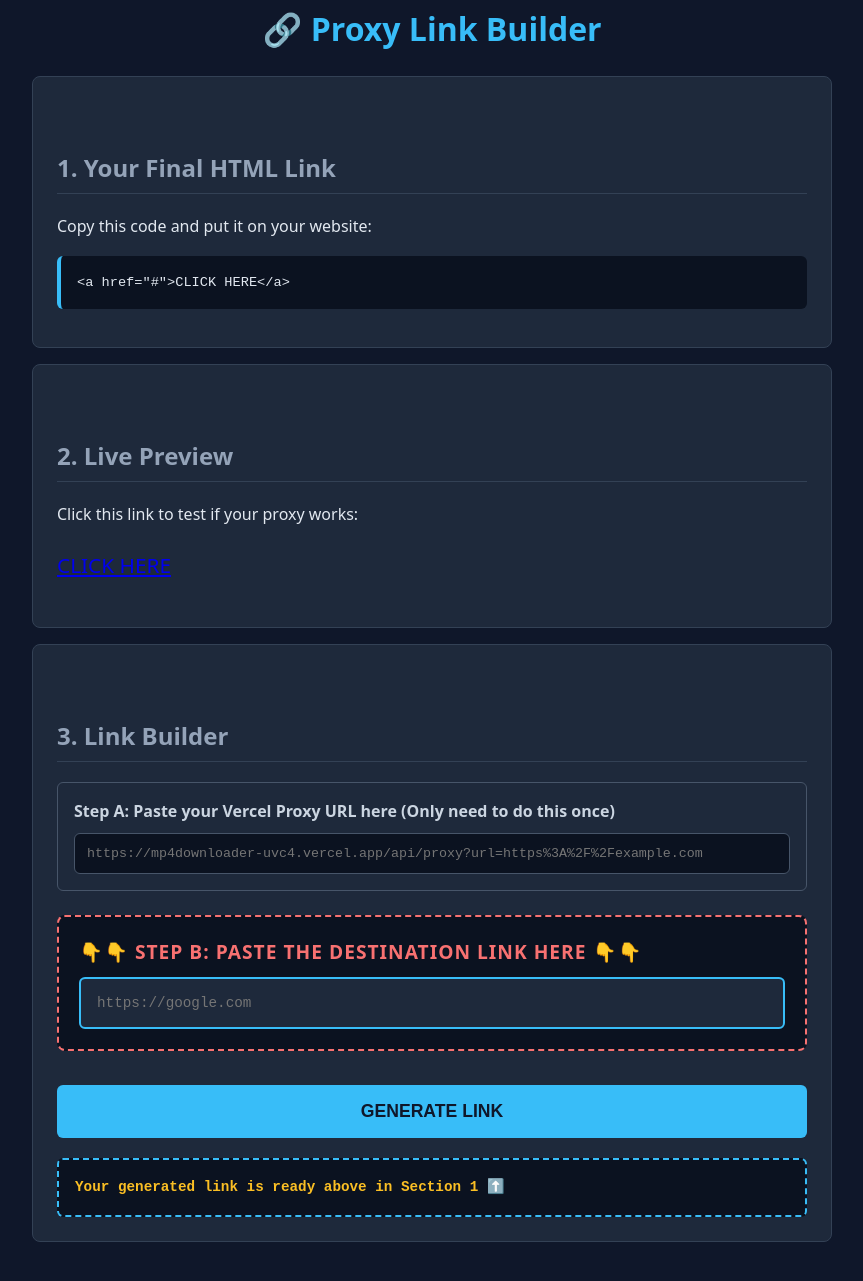
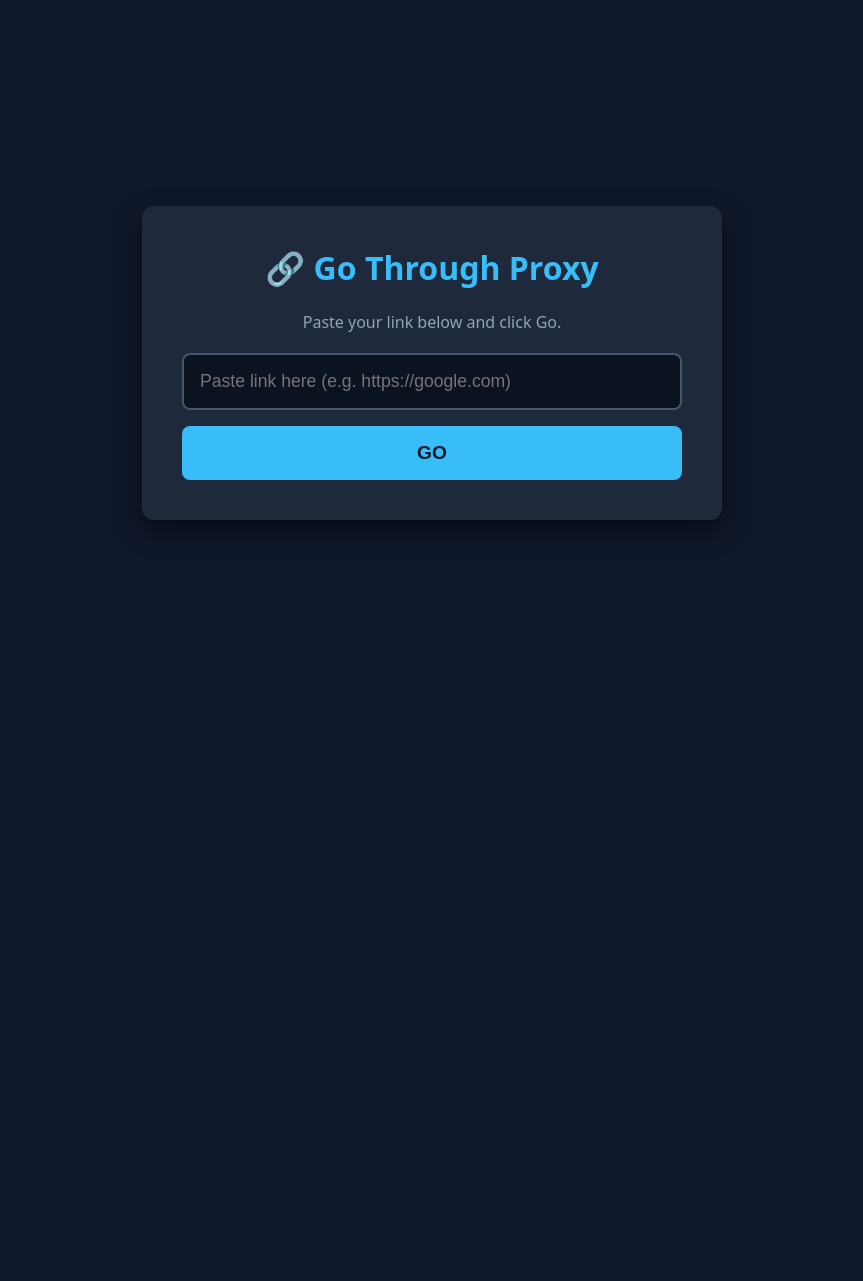
Before and after one commit to GOOBER2011/mp4downloader, a plain HTML site: page index.html in a window 1280 px wide. Shown: the part 37-1318 px from the top of the page, without its empty margins (208-1071 px from the left). After the commit the page ends 800 px from the top, so only its background shows below. Drawn offline with Linux system fonts and the light colour scheme.

Commit message:
Update index.html

```diff
--- a/index.html
+++ b/index.html
@@ -2,201 +2,107 @@
 <html lang="en">
 <head>
 <meta charset="UTF-8">
-<title>Proxy Link Builder</title>
+<meta name="viewport" content="width=device-width, initial-scale=1.0">
+<title>My Proxy</title>
 <style>
   body {
-    font-family: system-ui, -apple-system, Segoe UI, Roboto, sans-serif;
+    font-family: system-ui, -apple-system, sans-serif;
     background: #0f172a;
     color: #e2e8f0;
-    max-width: 800px;
-    margin: 40px auto;
-    padding: 0 20px;
-    line-height: 1.6;
+    display: flex;
+    justify-content: center;
+    align-items: center;
+    height: 100vh;
+    margin: 0;
   }
-  h1 { color: #38bdf8; text-align: center; }
-  h2 { color: #94a3b8; margin-top: 2em; border-bottom: 1px solid #334155; padding-bottom: 6px; }
+  .container {
+    background: #1e293b;
+    padding: 40px;
+    border-radius: 12px;
+    box-shadow: 0 10px 25px rgba(0,0,0,0.5);
+    width: 100%;
+    max-width: 500px;
+    text-align: center;
+  }
+  h1 { margin-top: 0; color: #38bdf8; }
+  p { color: #94a3b8; margin-bottom: 20px; }
 
-  .box {
-    background: #1e293b;
-    border: 1px solid #334155;
-    border-radius: 8px;
-    padding: 24px;
-    margin: 16px 0;
-  }
-
-  /* HUGE OBVIOUS INPUT STYLING */
-  .input-group {
-    background: #0b1220;
-    border: 2px dashed #f87171;
-    border-radius: 8px;
-    padding: 20px;
-    margin-bottom: 24px;
-  }
-  .input-group label {
-    display: block;
-    font-size: 1.2em;
-    font-weight: 900;
-    color: #f87171;
-    margin-bottom: 10px;
-    text-transform: uppercase;
-    letter-spacing: 1px;
-  }
-  .input-group input[type="text"] {
+  input[type="text"] {
     width: 100%;
     box-sizing: border-box;
     padding: 16px;
-    background: #1e293b;
-    border: 2px solid #38bdf8;
-    border-radius: 6px;
+    background: #0b1220;
+    border: 2px solid #475569;
+    border-radius: 8px;
     color: #e2e8f0;
     font-size: 1.1em;
-    font-family: monospace;
+    margin-bottom: 16px;
   }
-  .input-group input:focus {
+  input[type="text"]:focus {
     outline: none;
-    border-color: #fbbf24;
-    box-shadow: 0 0 10px rgba(251, 191, 36, 0.3);
+    border-color: #38bdf8;
   }
 
-  /* SMALLER INPUT FOR THE PROXY URL */
-  .proxy-group {
-    background: #1e293b;
-    border: 1px solid #475569;
-    border-radius: 6px;
+  button {
+    width: 100%;
     padding: 16px;
-    margin-bottom: 24px;
-  }
-  .proxy-group label {
-    display: block;
-    font-weight: 600;
-    color: #cbd5e1;
-    margin-bottom: 8px;
-  }
-  .proxy-group input[type="text"] {
-    width: 100%;
-    box-sizing: border-box;
-    padding: 12px;
-    background: #0b1220;
-    border: 1px solid #475569;
-    border-radius: 6px;
-    color: #e2e8f0;
-    font-family: monospace;
-  }
-
-  pre {
-    background: #0b1220;
-    padding: 16px;
-    border-radius: 6px;
-    overflow-x: auto;
-    border-left: 4px solid #38bdf8;
-    white-space: pre-wrap;
-    word-wrap: break-word;
-    font-size: 1.05em;
-  }
-  button {
     background: #38bdf8;
     color: #0f172a;
     border: none;
-    padding: 16px 24px;
-    border-radius: 6px;
+    border-radius: 8px;
+    font-size: 1.2em;
     font-weight: 900;
-    font-size: 1.1em;
     cursor: pointer;
-    width: 100%;
-    margin-top: 10px;
     transition: background 0.2s;
   }
   button:hover { background: #7dd3fc; }
-
-  .output {
-    background: #0b1220;
-    border: 2px dashed #38bdf8;
-    padding: 16px;
-    border-radius: 6px;
-    margin-top: 20px;
-    word-break: break-all;
-    font-family: monospace;
-    font-size: 1.1em;
-    color: #fbbf24;
-  }
-  .hint { color: #94a3b8; font-size: 0.9em; }
 </style>
 </head>
 <body>
 
-<h1>🔗 Proxy Link Builder</h1>
+<div class="container">
+  <h1>🔗 Go Through Proxy</h1>
+  <p>Paste your link below and click Go.</p>
 
-<div class="box">
-  <h2>1. Your Final HTML Link</h2>
-  <p>Copy this code and put it on your website:</p>
-  <pre id="finalLink">&lt;a href="#"&gt;CLICK HERE&lt;/a&gt;</pre>
-</div>
+  <form id="proxyForm">
+    <!-- PASTE YOUR DESTINATION LINK HERE -->
+    <input type="text" id="targetUrl" placeholder="Paste link here (e.g. https://google.com)" required autocomplete="off">
 
-<div class="box">
-  <h2>2. Live Preview</h2>
-  <p>Click this link to test if your proxy works:</p>
-  <p style="font-size: 1.3em;"><a id="previewLink" href="#" target="_blank" rel="noopener">CLICK HERE</a></p>
-</div>
-
-<div class="box">
-  <h2>3. Link Builder</h2>
-
-  <div class="proxy-group">
-    <label for="proxyUrl">Step A: Paste your Vercel Proxy URL here (Only need to do this once)</label>
-    <input type="text" id="proxyUrl" placeholder="https://mp4downloader-uvc4.vercel.app/api/proxy?url=https%3A%2F%2Fexample.com">
-  </div>
-
-  <div class="input-group">
-    <label for="targetUrl">👇👇 Step B: PASTE THE DESTINATION LINK HERE 👇👇</label>
-    <input type="text" id="targetUrl" placeholder="https://google.com">
-  </div>
-
-  <button id="generateBtn">GENERATE LINK</button>
-
-  <div class="output" id="output">
-    <strong>Your generated link is ready above in Section 1 ⬆️</strong>
-  </div>
+    <button type="submit">GO</button>
+  </form>
 </div>
 
 <script>
-  const proxyInput = document.getElementById('proxyUrl');
-  const targetInput = document.getElementById('targetUrl');
-  const previewLink = document.getElementById('previewLink');
-  const finalLinkDisplay = document.getElementById('finalLink');
-  const outputBox = document.getElementById('output');
+  // ================================================================
+  // 👇 STEP 1: PASTE YOUR VERCEL URL RIGHT HERE (keep the quotes!) 👇
+  // ================================================================
+  const VERCEL_PROXY_URL = "YOUR_VERCEL_URL_HERE";
+  // Example: const VERCEL_PROXY_URL = "https://mp4downloader-uvc4.vercel.app/";
+  // ================================================================
 
-  function updatePreview() {
-    const proxy = proxyInput.value.trim();
-    const target = targetInput.value.trim();
-    const text = "CLICK HERE";
+  document.getElementById('proxyForm').addEventListener('submit', function(e) {
+    e.preventDefault(); // Stop normal form submission
 
-    if (!proxy || !target) {
-      finalLinkDisplay.textContent = '<a href="#">CLICK HERE</a>';
-      previewLink.href = '#';
-      outputBox.innerHTML = '<strong style="color: #f87171;">Waiting for links... Paste your Vercel URL in Step A, and your destination link in Step B.</strong>';
-      return;
+    let target = document.getElementById('targetUrl').value.trim();
+
+    // Check if the user forgot to type "https://"
+    if (!target.startsWith('http://') && !target.startsWith('https://')) {
+      target = 'https://' + target;
     }
 
-    const encoded = encodeURIComponent(target);
-    const fullHref = proxy + encoded;
-    const htmlSnippet = '<a href="' + fullHref + '" target="_blank" rel="noopener">' + text + '</a>';
+    // Encode the target URL so it's safe to put inside the proxy URL
+    const encodedTarget = encodeURIComponent(target);
 
-    // Update Section 1
-    finalLinkDisplay.textContent = htmlSnippet;
+    // Build the final URL
+    // Format: https://your-vercel-url/api/proxy?url=https%3A%2F%2Fexample.com
+    const finalUrl = VERCEL_PROXY_URL + "/api/proxy?url=" + encodedTarget;
 
-    // Update Section 2
-    previewLink.href = fullHref;
+    // Open it in a new tab
+    window.open(finalUrl, '_blank');
 
-    // Update the success message in Section 3
-    outputBox.innerHTML = '<strong style="color: #4ade80;">✅ Link Generated! Scroll up to Section 1 to copy the HTML code.</strong>';
-  }
-
-  // Update automatically as you type
-  proxyInput.addEventListener('input', updatePreview);
-  targetInput.addEventListener('input', updatePreview);
-
-  // Also update when clicking the button
-  document.getElementById('generateBtn').addEventListener('click', updatePreview);
+    // Clear the input box for next time
+    document.getElementById('targetUrl').value = '';
+  });
 </script>
 
 </body>
```
